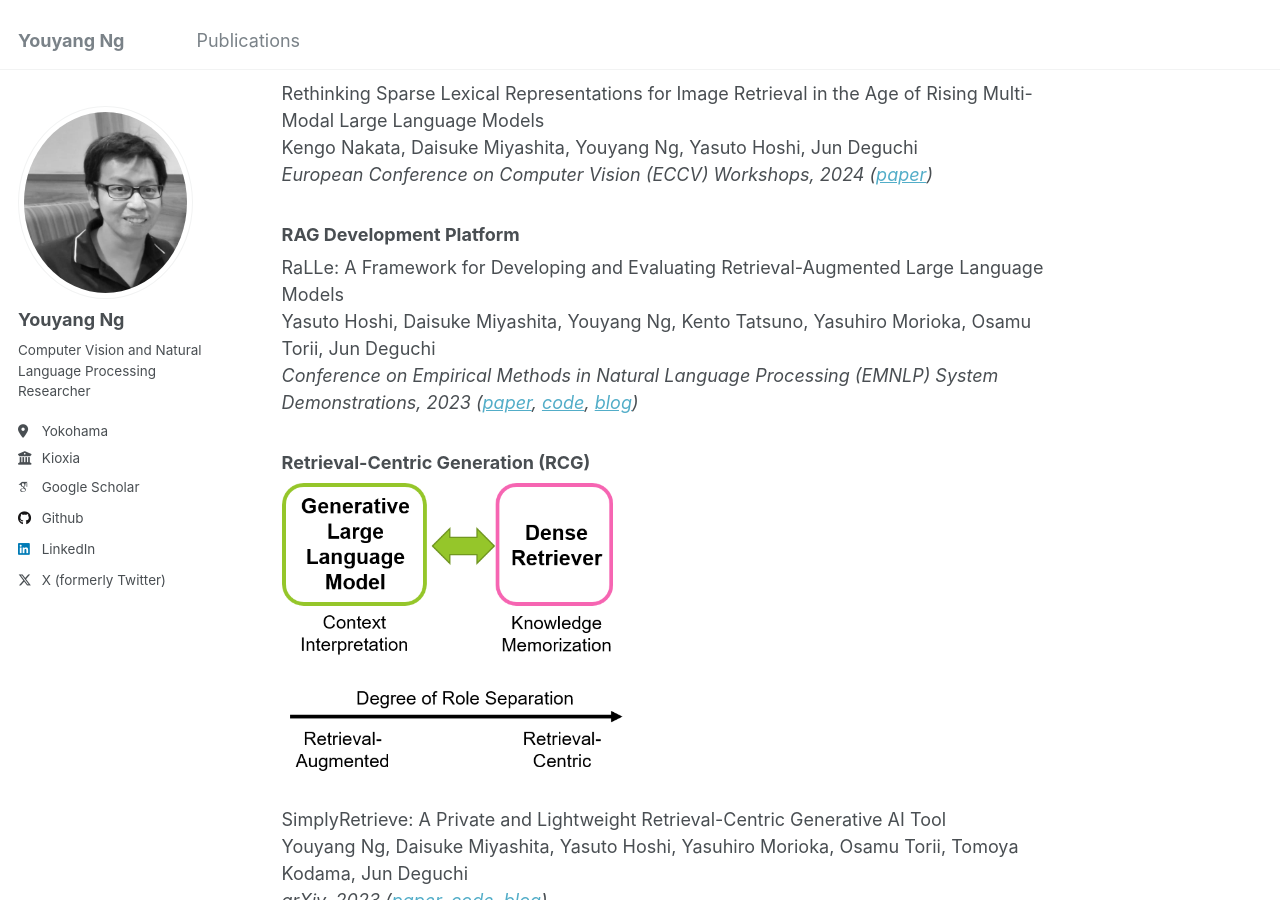
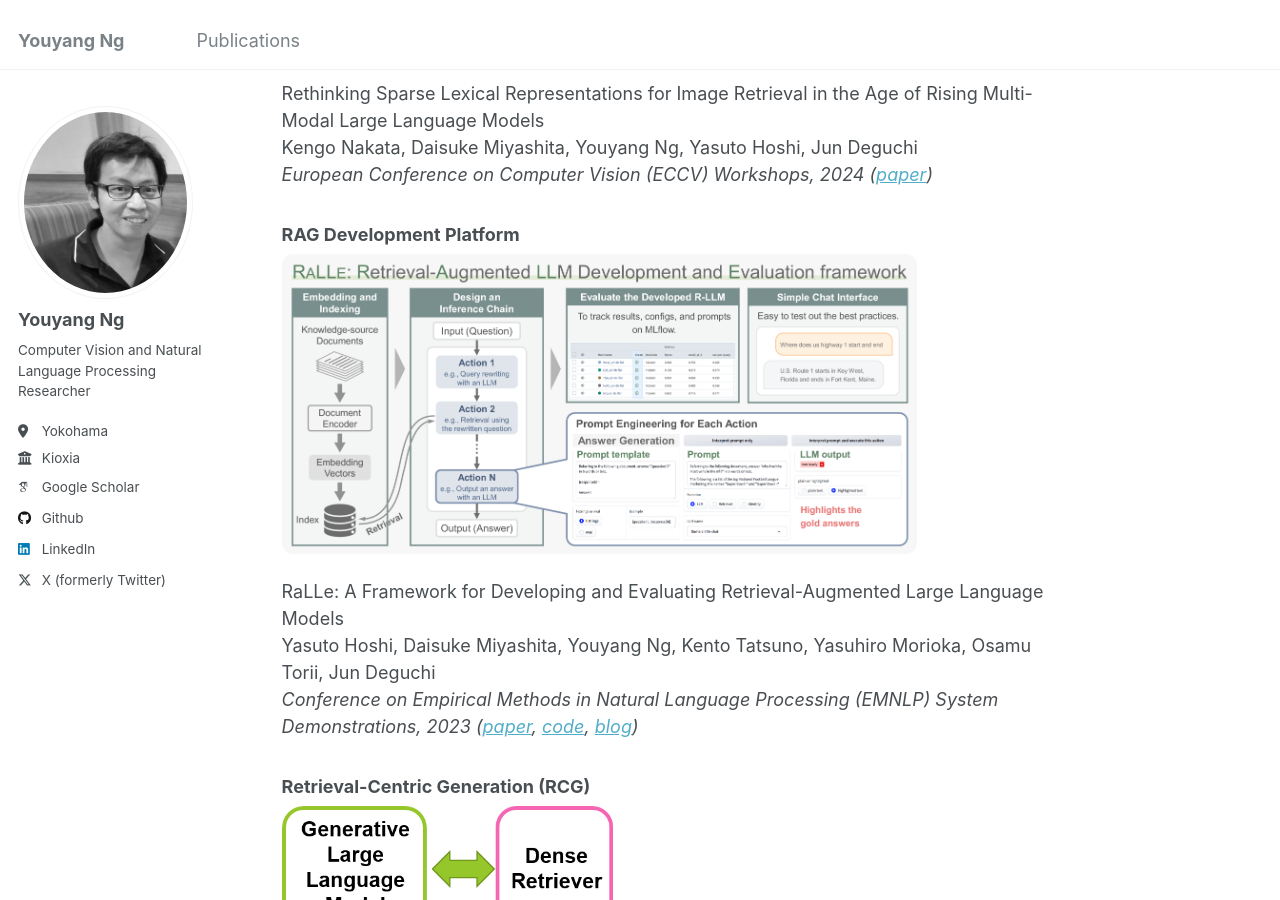
Before and after one commit to yy29/yy29.github.io, a Jekyll site: the page built from _pages/about.md, in a window 1280 px wide and 900 px high, scrolled down 1778 px. Built offline with Jekyll 4.4.1, drawn with Linux system fonts in a browser that asks for light colours; some web fonts are replaced.

Commit message:
Update about.md

```diff
--- a/_pages/about.md
+++ b/_pages/about.md
@@ -35,6 +35,8 @@ Kengo Nakata, Daisuke Miyashita, Youyang Ng, Yasuto Hoshi, Jun Deguchi
 *European Conference on Computer Vision (ECCV) Workshops, 2024 ([paper](https://arxiv.org/abs/2408.16296))*
 
 ### RAG Development Platform
+<img style="height: 300px" src="../images/2023_ralle.png">
+
 RaLLe: A Framework for Developing and Evaluating Retrieval-Augmented Large Language Models
 Yasuto Hoshi, Daisuke Miyashita, Youyang Ng, Kento Tatsuno, Yasuhiro Morioka, Osamu Torii, Jun Deguchi
 *Conference on Empirical Methods in Natural Language Processing (EMNLP) System Demonstrations, 2023 ([paper](https://arxiv.org/abs/2308.10633), [code](https://github.com/yhoshi3/RaLLe), [blog](https://www.kioxia.com/en-jp/rd/technology/topics/topics-58.html))*
```
